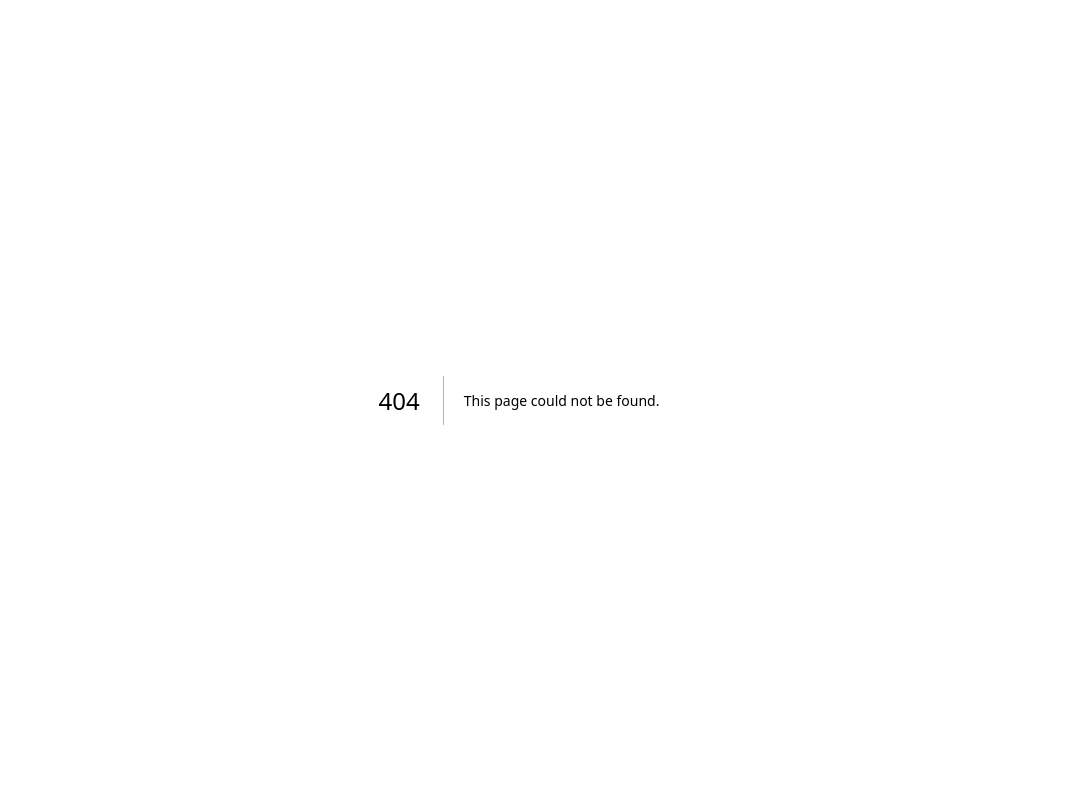
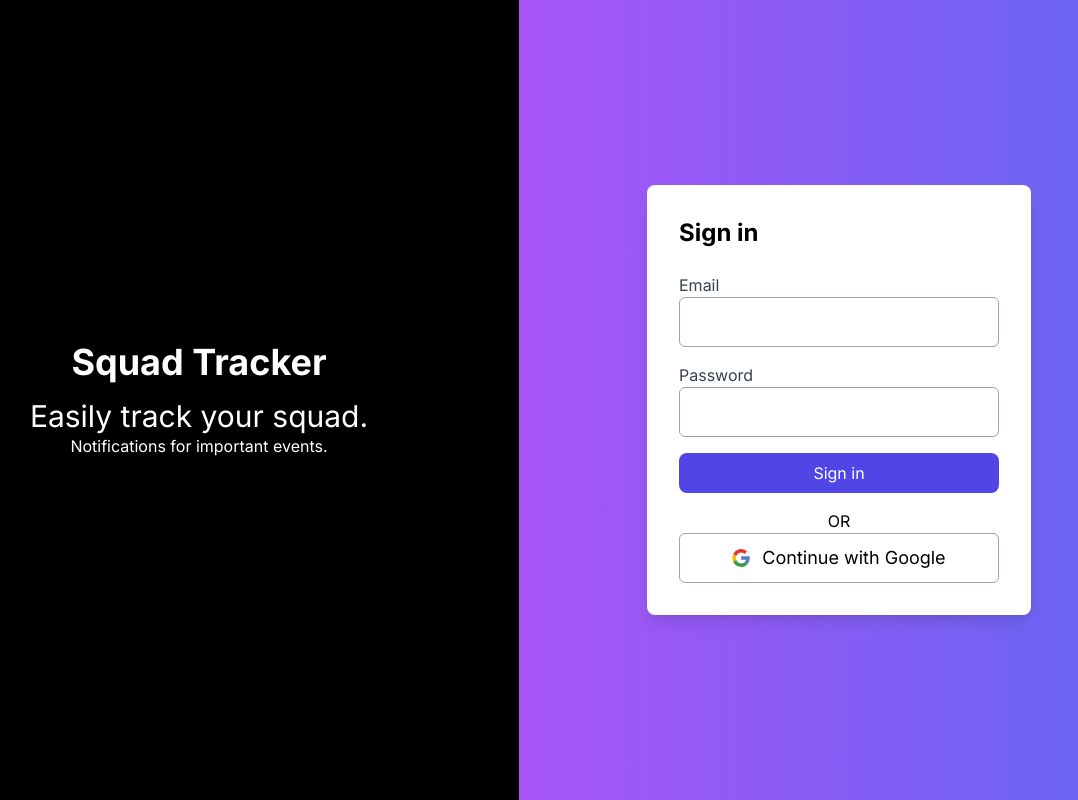
Before and after one commit to tm-LBenson/squad-tracker, a Next.js app: page /login in a window 1280 px wide. Before the commit this address had no page. Shown: the whole page, without its empty margins (121-1199 px from the left). Built offline with nearby package versions, Linux system fonts and the light colour scheme; no server answers.

Commit message:
add login splash page

```diff
--- /dev/null
+++ b/app/components/LoginPage.jsx
@@ -0,0 +1,100 @@
+import { useEffect, useState } from 'react';
+import {
+  signInWithEmailAndPassword,
+  signInWithPopup,
+  onAuthStateChanged,
+} from 'firebase/auth';
+import { useRouter } from 'next/navigation';
+import { auth, provider } from '@/firebaseConfig';
+import GoogleLogoSVG from '../components/GoogleLogoSVG';
+import { ToastContainer, toast } from 'react-toastify';
+import 'react-toastify/dist/ReactToastify.css';
+
+const LoginPage = () => {
+  const [email, setEmail] = useState('');
+  const [password, setPassword] = useState('');
+  const router = useRouter();
+
+  const handleLogin = async (e) => {
+    e.preventDefault();
+    try {
+      await signInWithEmailAndPassword(auth, email, password);
+      router.push('/');
+    } catch (error) {
+      toast.error('Login failed. Please check your credentials.');
+    }
+  };
+
+  const handleGoogleLogin = async () => {
+    try {
+      await signInWithPopup(auth, provider);
+      router.push('/');
+    } catch (error) {
+      toast.error('Google login failed.');
+    }
+  };
+
+  useEffect(() => {
+    const unsubscribe = onAuthStateChanged(auth, (user) => {
+      if (user) {
+        router.push('/');
+      }
+    });
+    return () => unsubscribe();
+  }, [router]);
+
+  return (
+    <div className="flex md:flex-row flex-col h-screen">
+      <div className="flex md:w-1/2 h-1/4 md:h-full bg-black items-center justify-center">
+        <div className="text-white text-center">
+          <h1 className="text-4xl font-bold">Squad Tracker</h1>
+          <h2 className="mt-4 text-3xl">Easily track your squad.</h2>
+          <p>Notifications for important events.</p>
+        </div>
+      </div>
+      <div className="flex md:w-1/2 bg-gradient-to-r from-purple-500 h-3/4 md:h-full to-indigo-500 items-center justify-center">
+        <div className="bg-white p-8 rounded-lg shadow-lg w-96">
+          <h2 className="text-2xl font-bold mb-6">Sign in</h2>
+          <form onSubmit={handleLogin}>
+            <div className="mb-4">
+              <label className="block text-gray-700">Email</label>
+              <input
+                type="email"
+                value={email}
+                onChange={(e) => setEmail(e.target.value)}
+                className="px-4 py-2.5 text-lg rounded-md bg-white border border-gray-400 w-full outline-blue-500"
+              />
+            </div>
+            <div className="mb-4">
+              <label className="block text-gray-700">Password</label>
+              <input
+                type="password"
+                value={password}
+                onChange={(e) => setPassword(e.target.value)}
+                className="px-4 py-2.5 text-lg rounded-md bg-white border border-gray-400 w-full outline-blue-500"
+              />
+            </div>
+            <button
+              type="submit"
+              className="w-full bg-indigo-600 text-white py-2 rounded-lg hover:bg-indigo-700 transition duration-200"
+            >
+              Sign in
+            </button>
+          </form>
+          <div className="mt-4 text-center">
+            <p>OR</p>
+            <button
+              onClick={handleGoogleLogin}
+              className="px-4 py-2.5 text-lg rounded-md bg-white border border-gray-400 w-full outline-blue-500 flex items-center gap-3 justify-center"
+            >
+              <GoogleLogoSVG /> Continue with Google
+            </button>
+          </div>
+        </div>
+      </div>
+      <ToastContainer />
+    </div>
+  );
+};
+
+export default LoginPage;
--- /dev/null
+++ b/app/login/page.js
@@ -0,0 +1,11 @@
+'use client';
+import React from 'react';
+import LoginPage from '../components/LoginPage';
+
+export default function page() {
+  return (
+    <main>
+      <LoginPage />
+    </main>
+  );
+}
```
